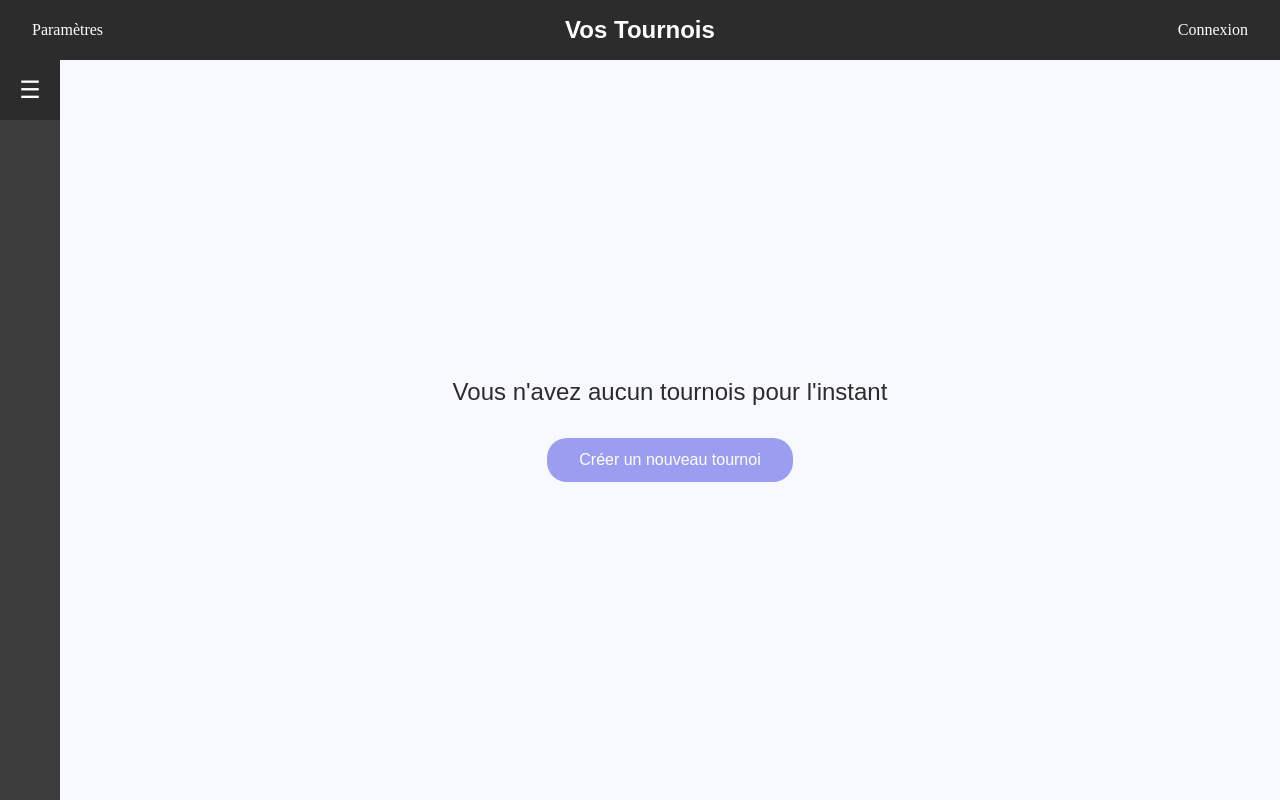
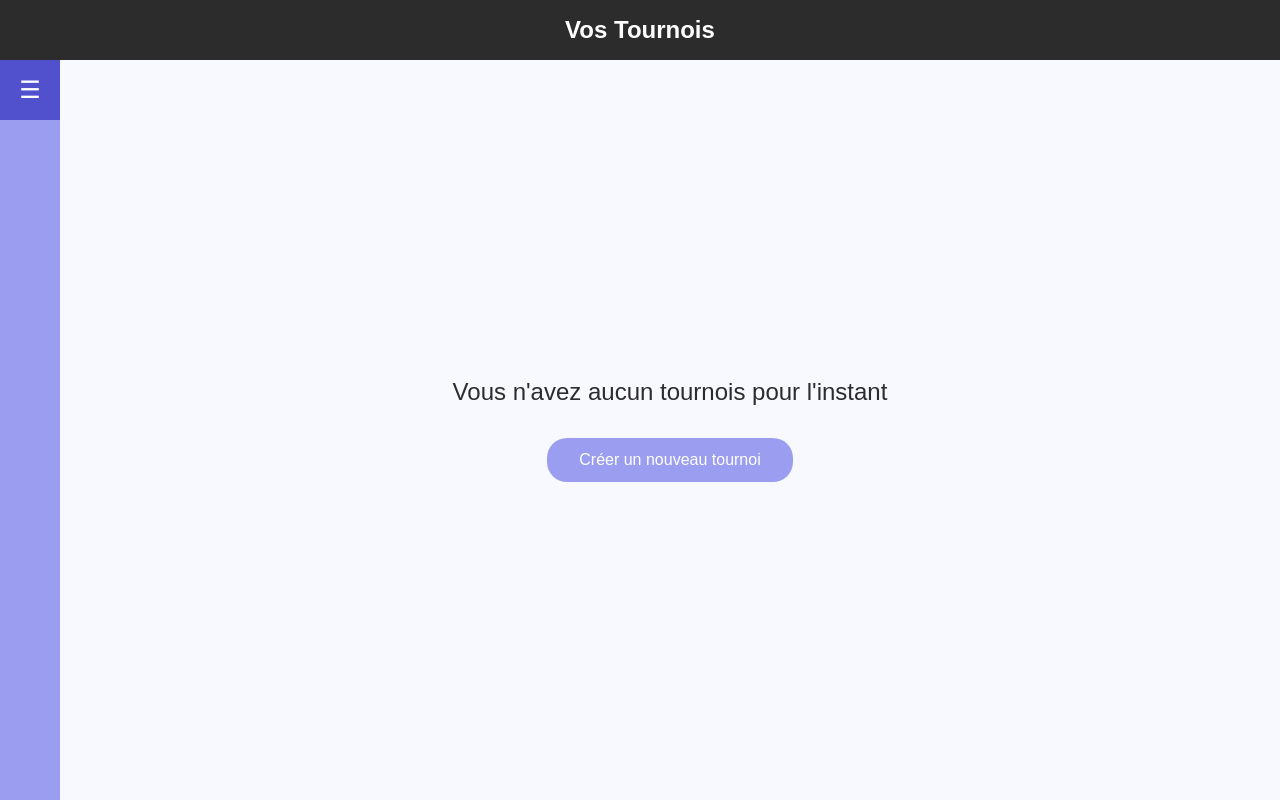
Before and after one commit to yanis-meziane/Thornament, a React (Create React App) app in the folder frontend/: page /tournois in a window 1280 px wide. Built offline with nearby package versions, Linux system fonts and the light colour scheme.

Commit message:
Update front

```diff
--- a/frontend/src/Navbar/Navbar.jsx
+++ b/frontend/src/Navbar/Navbar.jsx
@@ -3,14 +3,8 @@ import './Navbar.css';
 export default function Navbar({ title }) {
     return (
         <nav className="navbar">
-            <div className="navbar-left">
-                <span>Paramètres</span>
-            </div>
             <div className="navbar-center">
                 <h1>{title}</h1>
-            </div>
-            <div className="navbar-right">
-                <span>Connexion</span>
             </div>
         </nav>
     );
--- a/frontend/src/Sidebar/Sidebar.css
+++ b/frontend/src/Sidebar/Sidebar.css
@@ -3,7 +3,7 @@
     left: 0;
     top: 60px;
     height: calc(100vh - 60px);
-    background-color: #3C3C3C;
+    background-color: #9B9EF0;
     width: 60px;
     transition: width 0.3s ease;
     z-index: 1000;
@@ -16,7 +16,7 @@
 .sidebar-toggle {
     width: 100%;
     padding: 1rem;
-    background-color: #2C2C2C;
+    background-color: #5151CD;
     border: none;
     color: #FFFFFF;
     font-size: 1.5rem;
@@ -26,7 +26,7 @@
 }
 
 .sidebar-toggle:hover {
-    background-color: #1C1C1C;
+    background-color: #5B5BD6;
 }
 
 .sidebar-nav {
@@ -51,6 +51,7 @@
 }
 
 .sidebar-nav li:hover {
-    background-color: #4C4C4C;
+    background-color: #C1D0FF;
     border-left-color: #9B9EF0;
+    width: 100%;
 }
--- a/frontend/src/Sidebar/Sidebar.jsx
+++ b/frontend/src/Sidebar/Sidebar.jsx
@@ -29,6 +29,10 @@ export default function Sidebar() {
                         <li onClick={() => handleNavigate('/tournois')}>
                             Vos Tournois
                         </li>
+
+                        <li onClick={()=> handleNavigate('/')}>
+                            Se connecter / S'inscrire
+                        </li>
                     </ul>
                 </nav>
             )}
```
Also changed, not shown: 1 other file (tests, documents, lock files or other folders).
